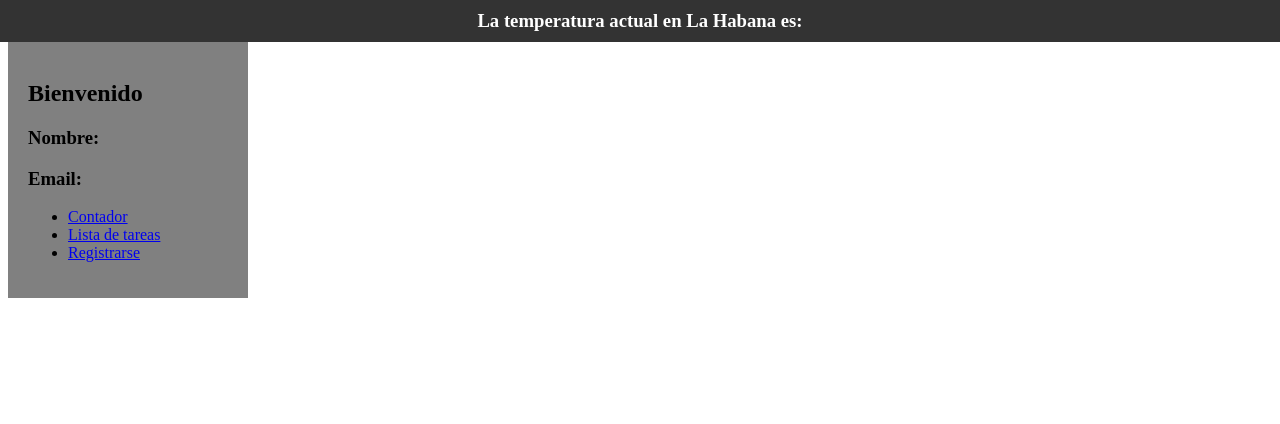
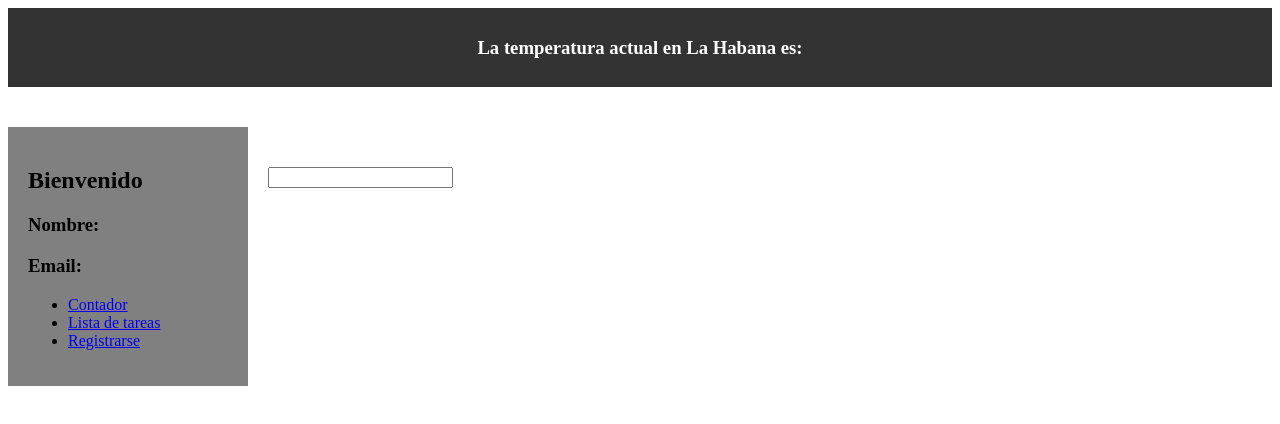
Before and after one commit to focusonmy/vue_project, a Vue app in the folder vueProject/: page / in a window 1280 px wide. Shown: the top 424 px of the page. Built offline with nearby package versions, Linux system fonts and the light colour scheme; no server answers.

Commit message:
no message

```diff
--- a/vueProject/src/components/Header.vue
+++ b/vueProject/src/components/Header.vue
@@ -1,10 +1,19 @@
 <template>
   <div class="header">
-    <h3>La temperatura actual en La Habana es:<Weather></Weather></h3>
+    {{ mensajeRecibido }}<Weather></Weather>
   </div>
 </template>
 <script setup>
-import Weather from "./Weather.vue"
+import Weather from "./Weather.vue";
+import { defineProps, ref, watch } from "vue";
+
+const props = defineProps(["mensaje"]);
+
+const mensajeRecibido = ref(props.mensaje);
+
+watch (()=>props.mensaje,(newValue)=>{
+  mensajeRecibido.value = newValue;
+});
 </script>
 <style scoped>
 .header {
@@ -12,15 +21,11 @@
   justify-content: center;
   align-items: center;
   padding: 10px 20px;
-  position: fixed;
+
   top: 0;
   right: 0;
   left: 0;
   background-color: #333;
   color: white;
 }
-
-h3 {
-  margin: 0;
-}
 </style>
--- a/vueProject/src/components/Weather.vue
+++ b/vueProject/src/components/Weather.vue
@@ -1,5 +1,6 @@
 <template>
-  {{ weatherStore.temperatura }}
+  <h3>La temperatura actual en La Habana es: {{ weatherStore.temperatura }}</h3>
+
 </template>
 <script setup>
 import { useWeather } from "../composables/useWeather";
--- a/vueProject/src/helpers/getWeather.js
+++ b/vueProject/src/helpers/getWeather.js
@@ -1,10 +1,10 @@
 import axios from "axios";
 
 const API_URL =
-  "https://api.open-meteo.com/v1/forecast?latitude=23.133&longitude=-82.383&hourly=temperature_2m&timezone=auto";
+  "https://api.open-meteo.com/v1/forecast?latitude=23.133&longitude=-82.383&current=temperature_2m&timezone=auto&forecast_days=1";
 
 export const getTemperatura = async () => {
   const respuesta = await axios.get(API_URL);
-  const nuevaTemperatura = respuesta.data.hourly.temperature_2m[0];
+  const nuevaTemperatura = respuesta.current.temperature_2m[0];
   return nuevaTemperatura;
 };
--- a/vueProject/src/views/MainView.vue
+++ b/vueProject/src/views/MainView.vue
@@ -1,8 +1,10 @@
 <template>
-  <Header />
+  <Header :mensaje="texto"/>
   <div class="container">
     <Sidebar />
     <div class="content">
+      <input type="text" v-model="texto"/>
+      {{ texto }}
       <router-view />
     </div>
   </div>
@@ -11,6 +13,9 @@
 <script setup>
 import Sidebar from "../components/SideBar.vue";
 import Header from "../components/Header.vue";
+import { ref } from "vue";
+
+const texto = ref('');
 </script>
 
 <style scoped>
```
